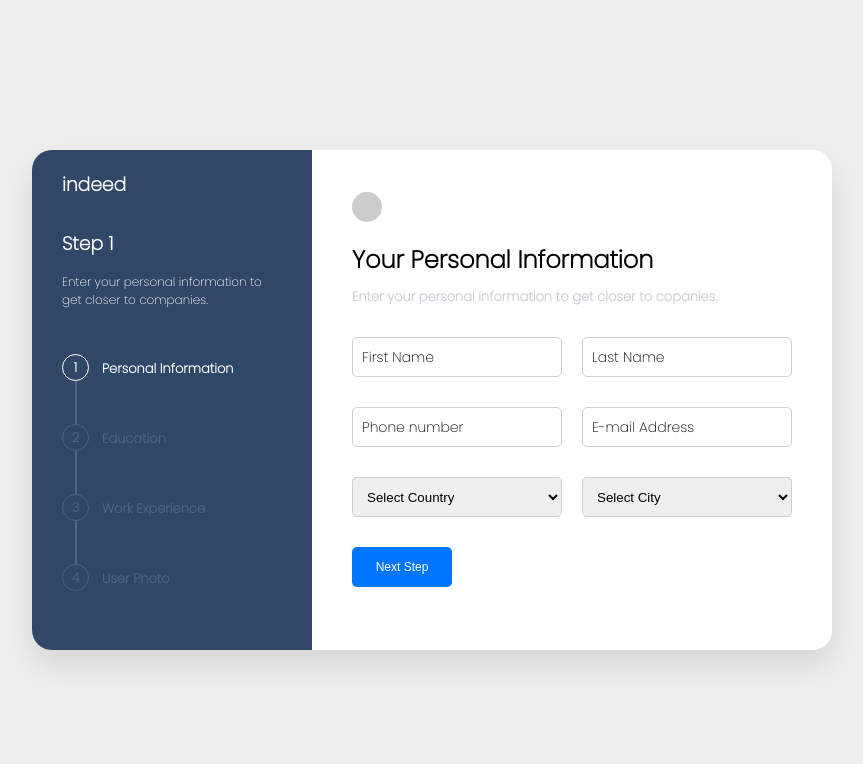
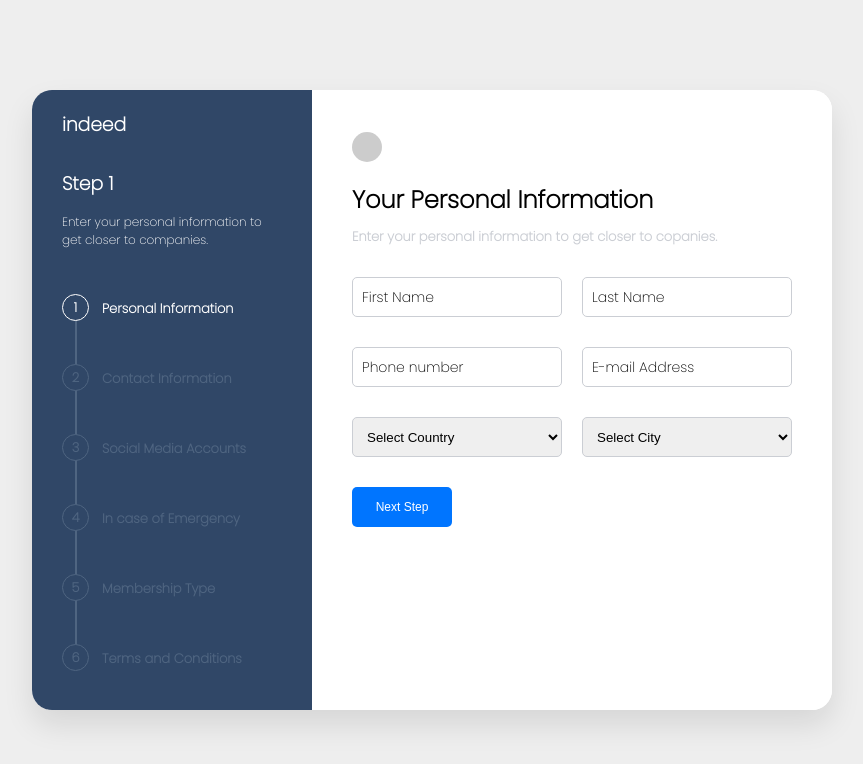
Before and after one commit to jaabuan/Webdev-project, a plain HTML site: page signup/Sign_Up.html in a window 1280 px wide. Shown: the whole page, without its empty margins (208-1071 px from the left). Drawn offline with Linux system fonts and the light colour scheme; some icons are missing.

Commit message:
Signupeditcommit

```diff
--- a/signup/Sign_Up.css
+++ b/signup/Sign_Up.css
@@ -12,7 +12,7 @@
     background-color:#eee;
 }
 .container .card{
-    height:500px;
+    height:620px;
     width:800px;
     background-color:#fff;
     position:relative;
--- a/signup/Sign_Up.html
+++ b/signup/Sign_Up.html
@@ -16,9 +16,11 @@
                 </div>
                 <ul class="progress-bar">
                     <li class="active">Personal Information</li>
-                    <li>Education</li>
-                    <li>Work Experience</li>
-                    <li>User Photo</li>
+                    <li>Contact Information</li>
+                    <li>Social Media Accounts</li>
+                    <li>In case of Emergency</li>
+                    <li>Membership Type</li>
+                    <li>Terms and Conditions</li>
                 </ul>
 
 
```
Also changed, not shown: Img/Orglogo.png (added).
